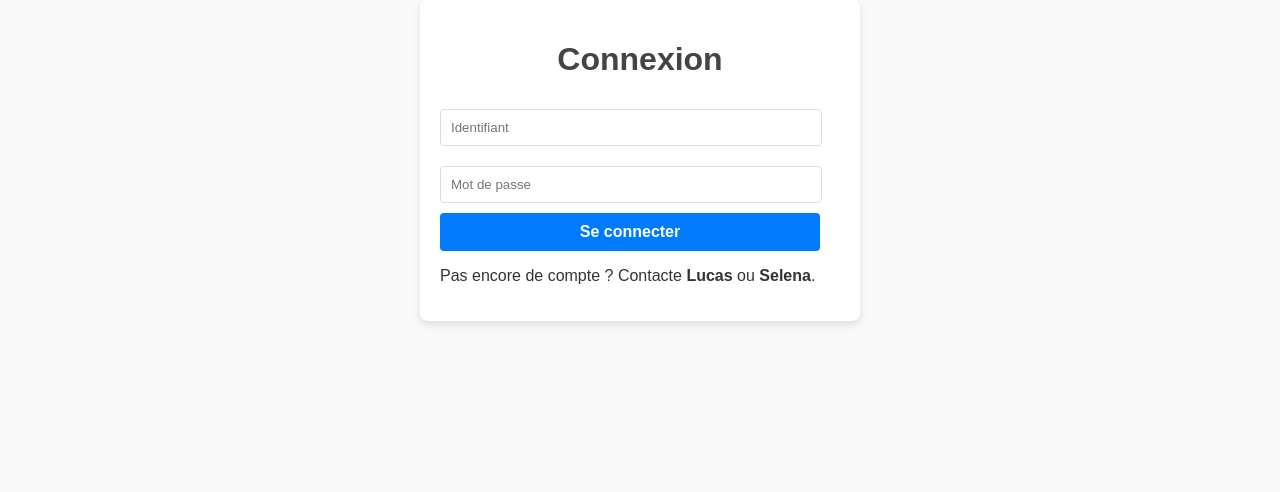
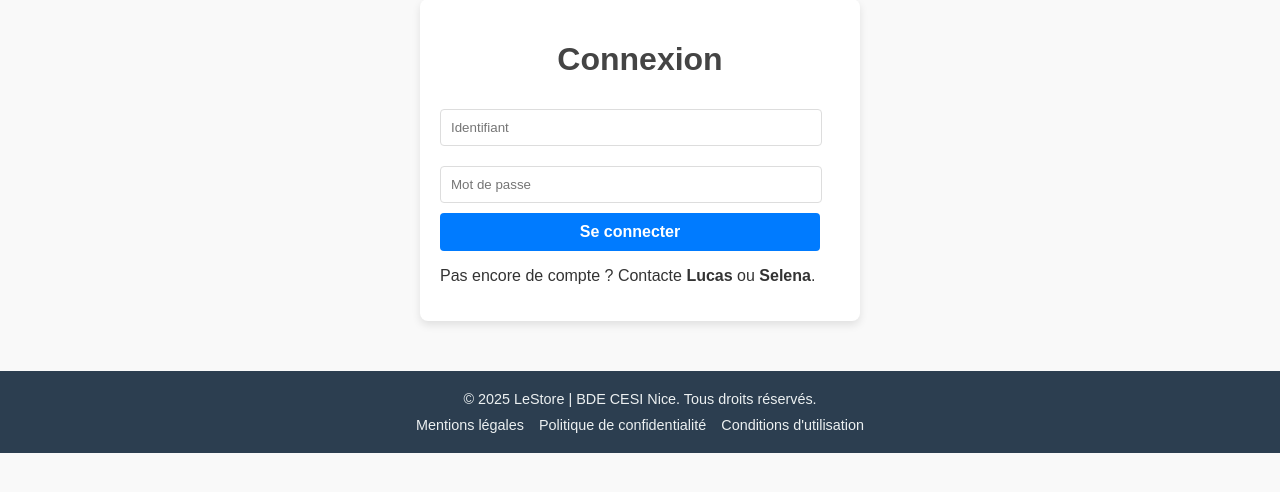
Before and after one commit to L0cky-19/LeStore, a PHP site: page /index.php in a window 1280 px wide. Shown: the part 109-601 px from the top of the page. Run offline with PHP 8.4, Linux system fonts and the light colour scheme.

Commit message:
Add files via upload

```diff
--- /dev/null
+++ b/LeStore/CSS/footer.css
@@ -0,0 +1,42 @@
+footer {
+    background-color: #2c3e50;
+    color: #ecf0f1;
+    padding: 20px 0;
+    text-align: center;
+    font-size: 0.9rem;
+    position: relative;
+    bottom: 0;
+    width: 100%;
+}
+
+.footer-container {
+    max-width: 1200px;
+    margin: 0 auto;
+    padding: 0 20px;
+}
+
+.footer-content {
+    display: flex;
+    flex-direction: column;
+    align-items: center;
+    gap: 10px;
+}
+
+.footer-content p {
+    margin: 0;
+}
+
+.footer-links {
+    display: flex;
+    gap: 15px;
+}
+
+.footer-links a {
+    color: #ecf0f1;
+    text-decoration: none;
+    transition: color 0.3s ease;
+}
+
+.footer-links a:hover {
+    color: #3498db;
+}
--- a/LeStore/dashboard.php
+++ b/LeStore/dashboard.php
@@ -60,4 +60,5 @@ $user_name = htmlspecialchars($user['prenom'] . ' ' . $user['nom']);
         </div>
     </div>
 </body>
+<?php include 'includes/footer.php'; ?>
 </html>
--- a/LeStore/includes/footer.php
+++ b/LeStore/includes/footer.php
@@ -0,0 +1,13 @@
+<footer>
+    <link rel="stylesheet" href="css/footer.css">
+    <div class="footer-container">
+        <div class="footer-content">
+            <p>&copy; <?= date('Y') ?> LeStore | BDE CESI Nice. Tous droits réservés.</p>
+            <nav class="footer-links">
+                <a href="https://www.service-public.fr/professionnels-entreprises/vosdroits/F31228" target="_blank" rel="noopener noreferrer">Mentions légales</a>
+                <a href="https://www.cnil.fr/fr/reglement-europeen-protection-donnees" target="_blank" rel="noopener noreferrer">Politique de confidentialité</a>
+                <a href="https://www.service-public.fr/professionnels-entreprises/vosdroits/F19064" target="_blank" rel="noopener noreferrer">Conditions d'utilisation</a>
+            </nav>
+        </div>
+    </div>
+</footer>
--- a/LeStore/index.php
+++ b/LeStore/index.php
@@ -50,4 +50,5 @@ if ($_SERVER['REQUEST_METHOD'] == 'POST') {
 </div>
 
 </body>
+<?php include 'includes/footer.php'; ?>
 </html>
--- a/LeStore/produits.php
+++ b/LeStore/produits.php
@@ -210,4 +210,5 @@ $produits_epuises = $stmt->fetchAll();
         </tbody>
     </table>
 </body>
+<?php include 'includes/footer.php'; ?>
 </html>
--- a/LeStore/profil.php
+++ b/LeStore/profil.php
@@ -189,4 +189,5 @@ $total_pages = ceil($total_ventes / $ventes_par_page);
         <?php endif; ?>
     </div>
 </body>
+<?php include 'includes/footer.php'; ?>
 </html>
--- a/LeStore/utilisateurs.php
+++ b/LeStore/utilisateurs.php
@@ -226,4 +226,5 @@ $total_pages = ceil($total_ventes / $ventes_par_page);
         </div>
     </div>
 </body>
+<?php include 'includes/footer.php'; ?>
 </html>
--- a/LeStore/ventes.php
+++ b/LeStore/ventes.php
@@ -288,4 +288,5 @@ if ($_SERVER['REQUEST_METHOD'] === 'POST' && isset($_POST['finaliser_vente'])) {
         </div>
     </div>
 </body>
+<?php include 'includes/footer.php'; ?>
 </html>
```
